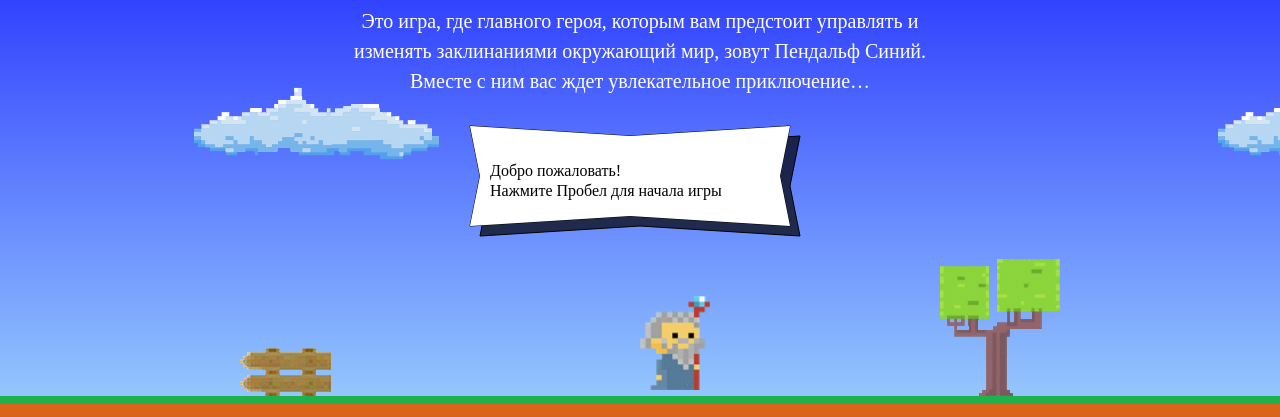
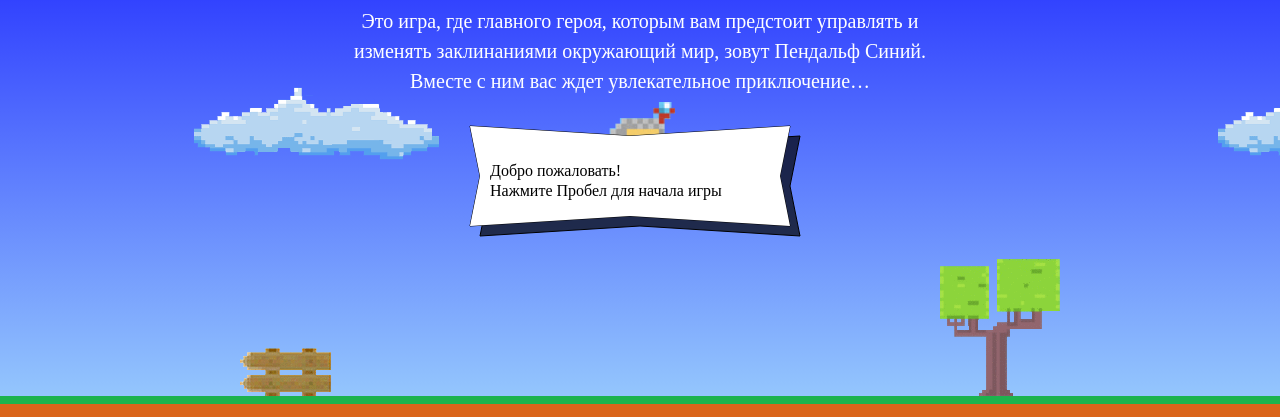
Before and after one commit to KeinLuka/1138543-code-and-magick-19, a website: page index.html in a window 1280 px wide. Shown: the part 203-620 px from the top of the page. Drawn offline with Linux system fonts and the light colour scheme; a web font is replaced by a local one.

Commit message:
правки

```diff
--- a/index.html
+++ b/index.html
@@ -186,25 +186,19 @@
   var wizardWidth = 70;
 
   var getFireballSpeed = function(left) {
-    if (left) {
-      return(getFireballSpeed = 5);
-    }else {
-      return(getFireballSpeed = 2);
-    }
-  }
+    return left ? getFireballSpeed = 5 : getFireballSpeed = 2;
+  };
 
   var getWizardHeight = function(wizardWidth) {
-    getWizardHeight = 1.337*wizardWidth;
-    return(getWizardHeight);
+    return(getWizardHeight = 1.337*wizardWidth);
   };
+
   var getWizardX = function(width) {
-    var x = width/2;
-    return(x);
+    return(getWizardX = (width/2)-(wizardWidth/2));
   };
 
   var getWizardY = function(height) {
-    var y = (height*2)/3;
-    return(y);
+    return(getWizardY = height/3-getWizardHeight);
   };
 </script>
 <script src="js/game.js"></script>
```
